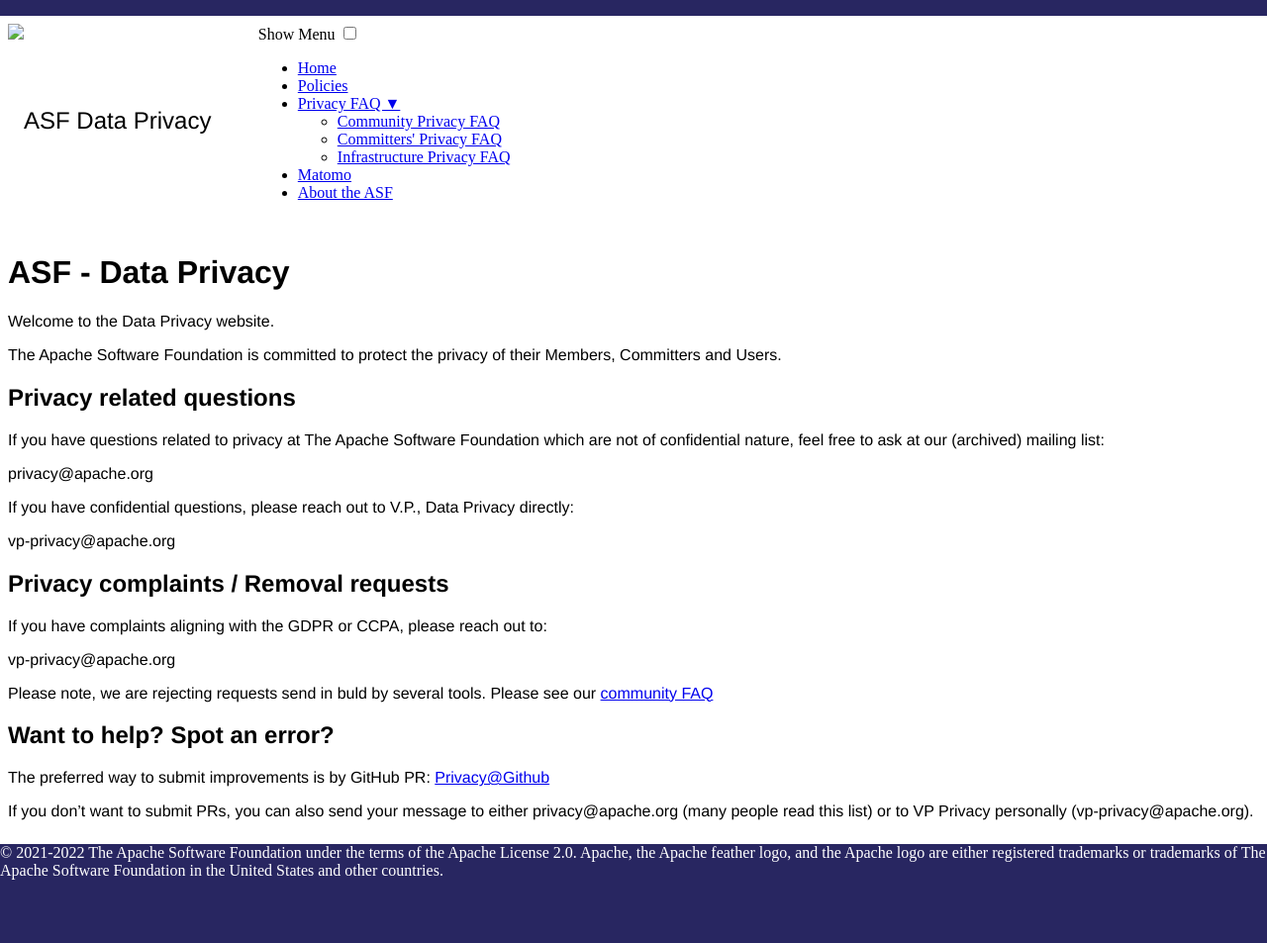
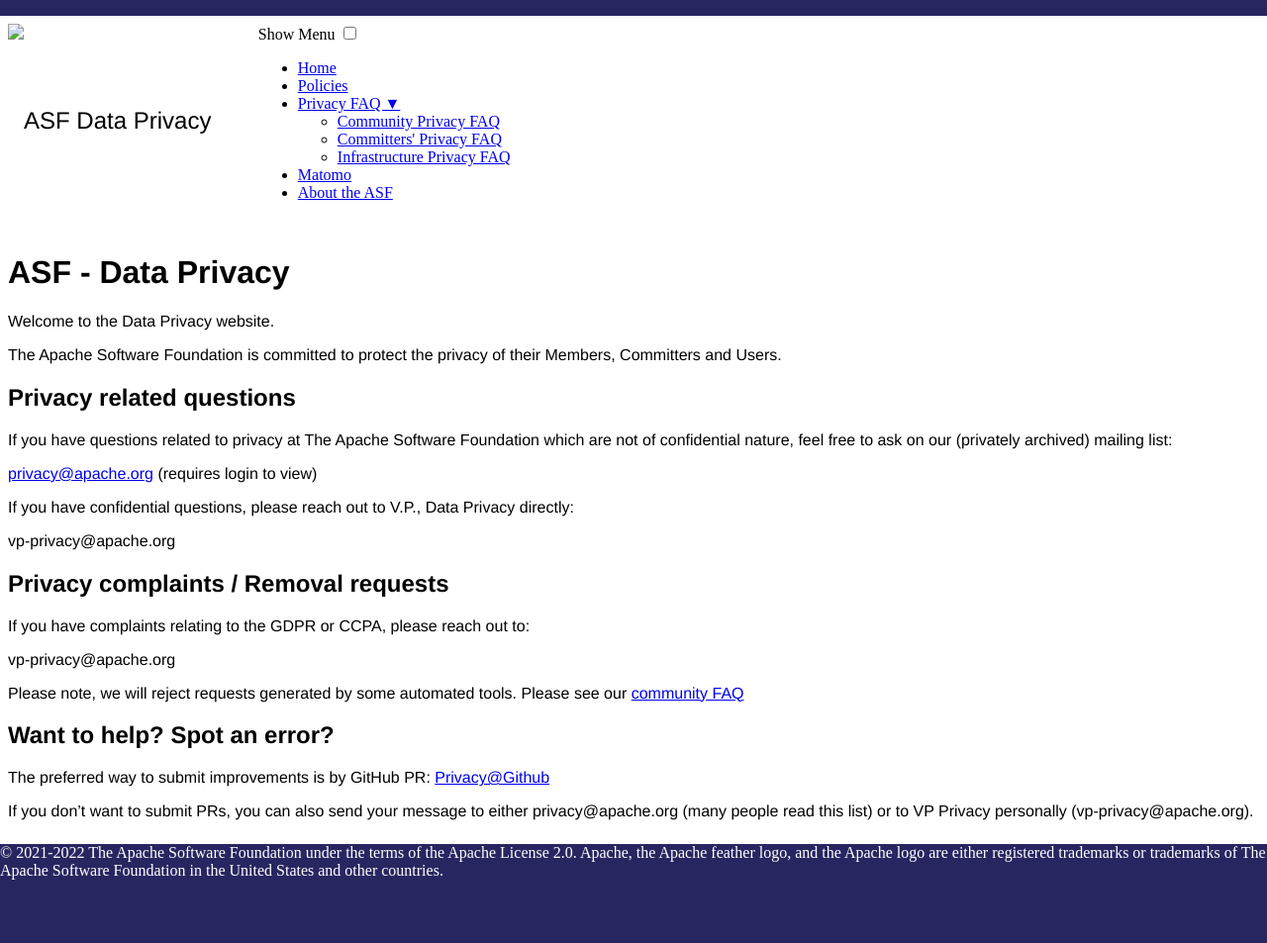
Before and after one commit to apache/privacy-website, a Jekyll site: the page output/index.html, which Jekyll copies as it is, in a window 1280 px wide. Shown: the whole page at 99% size. Built offline with Jekyll 4.4.1, drawn with Linux system fonts in a browser that asks for light colours.

Commit message:
Automatic Site Publish by Buildbot

```diff
--- a/output/feed.xml
+++ b/output/feed.xml
@@ -1,4 +1,4 @@
-<?xml version="1.0" encoding="utf-8"?><feed xmlns="http://www.w3.org/2005/Atom" ><generator uri="https://jekyllrb.com/" version="4.2.2">Jekyll</generator><link href="/feed.xml" rel="self" type="application/atom+xml" /><link href="/" rel="alternate" type="text/html" /><updated>2022-12-05T21:16:41+00:00</updated><id>/feed.xml</id><title type="html">Apache Software Foundation - Data Privacy</title><subtitle>Write an awesome description for your new site here. You can edit this line in _config.yml. It will appear in your document head meta (for Google search results) and in your feed.xml site description.</subtitle><entry><title type="html">Welcome to Jekyll!</title><link href="/jekyll/update/2021/03/05/welcome-to-jekyll.html" rel="alternate" type="text/html" title="Welcome to Jekyll!" /><published>2021-03-05T19:38:56+00:00</published><updated>2021-03-05T19:38:56+00:00</updated><id>/jekyll/update/2021/03/05/welcome-to-jekyll</id><content type="html" xml:base="/jekyll/update/2021/03/05/welcome-to-jekyll.html"><![CDATA[<p>You’ll find this post in your <code class="language-plaintext highlighter-rouge">_posts</code> directory. Go ahead and edit it and re-build the site to see your changes. You can rebuild the site in many different ways, but the most common way is to run <code class="language-plaintext highlighter-rouge">jekyll serve</code>, which launches a web server and auto-regenerates your site when a file is updated.</p>
+<?xml version="1.0" encoding="utf-8"?><feed xmlns="http://www.w3.org/2005/Atom" ><generator uri="https://jekyllrb.com/" version="4.2.2">Jekyll</generator><link href="/feed.xml" rel="self" type="application/atom+xml" /><link href="/" rel="alternate" type="text/html" /><updated>2023-01-07T12:43:52+00:00</updated><id>/feed.xml</id><title type="html">Apache Software Foundation - Data Privacy</title><subtitle>Write an awesome description for your new site here. You can edit this line in _config.yml. It will appear in your document head meta (for Google search results) and in your feed.xml site description.</subtitle><entry><title type="html">Welcome to Jekyll!</title><link href="/jekyll/update/2021/03/05/welcome-to-jekyll.html" rel="alternate" type="text/html" title="Welcome to Jekyll!" /><published>2021-03-05T19:38:56+00:00</published><updated>2021-03-05T19:38:56+00:00</updated><id>/jekyll/update/2021/03/05/welcome-to-jekyll</id><content type="html" xml:base="/jekyll/update/2021/03/05/welcome-to-jekyll.html"><![CDATA[<p>You’ll find this post in your <code class="language-plaintext highlighter-rouge">_posts</code> directory. Go ahead and edit it and re-build the site to see your changes. You can rebuild the site in many different ways, but the most common way is to run <code class="language-plaintext highlighter-rouge">jekyll serve</code>, which launches a web server and auto-regenerates your site when a file is updated.</p>
 
 <p>Jekyll requires blog post files to be named according to the following format:</p>
 
--- a/output/index.html
+++ b/output/index.html
@@ -47,9 +47,9 @@
 
 <p>If you have questions related to privacy at
 The Apache Software Foundation which are not of confidential
-nature, feel free to ask at our (archived) mailing list:</p>
+nature, feel free to ask on our (privately archived) mailing list:</p>
 
-<p>privacy@apache.org</p>
+<p><a href="https://lists.apache.org/list.html?privacy@apache.org">privacy@apache.org</a> (requires login to view)</p>
 
 <p>If you have confidential questions, please reach out to
 V.P., Data Privacy directly:</p>
@@ -58,12 +58,12 @@
 
 <h2 id="privacy-complaints--removal-requests">Privacy complaints / Removal requests</h2>
 
-<p>If you have complaints aligning with the GDPR or CCPA,
+<p>If you have complaints relating to the GDPR or CCPA,
 please reach out to:</p>
 
 <p>vp-privacy@apache.org</p>
 
-<p>Please note, we are rejecting requests send in buld by several tools.
+<p>Please note, we will reject requests generated by some automated tools.
 Please see our <a href="/faq/community.html#can-i-get-my-data-removed-using-3rd-party-services">community FAQ</a></p>
 
 <h2 id="want-to-help-spot-an-error">Want to help? Spot an error?</h2>
```
